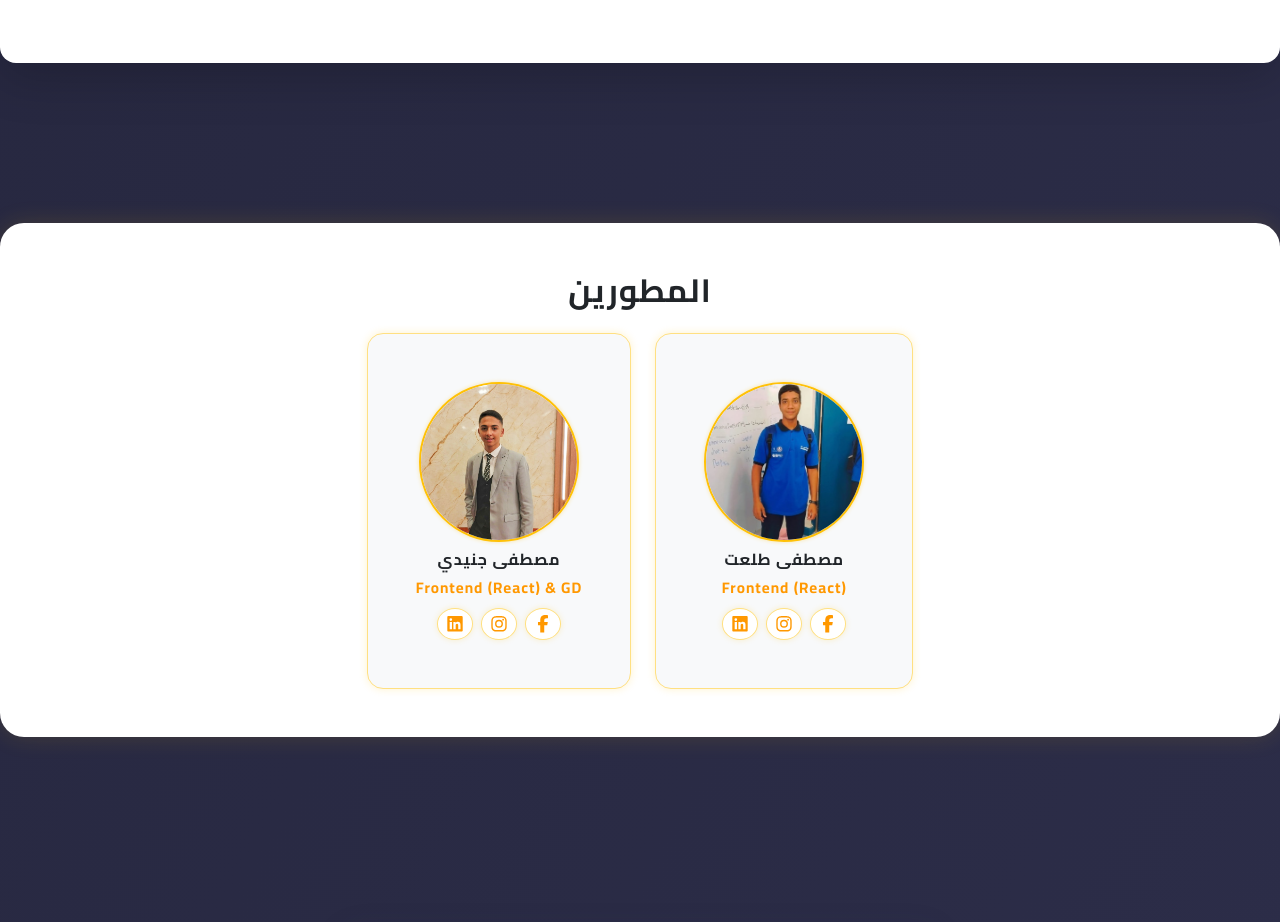
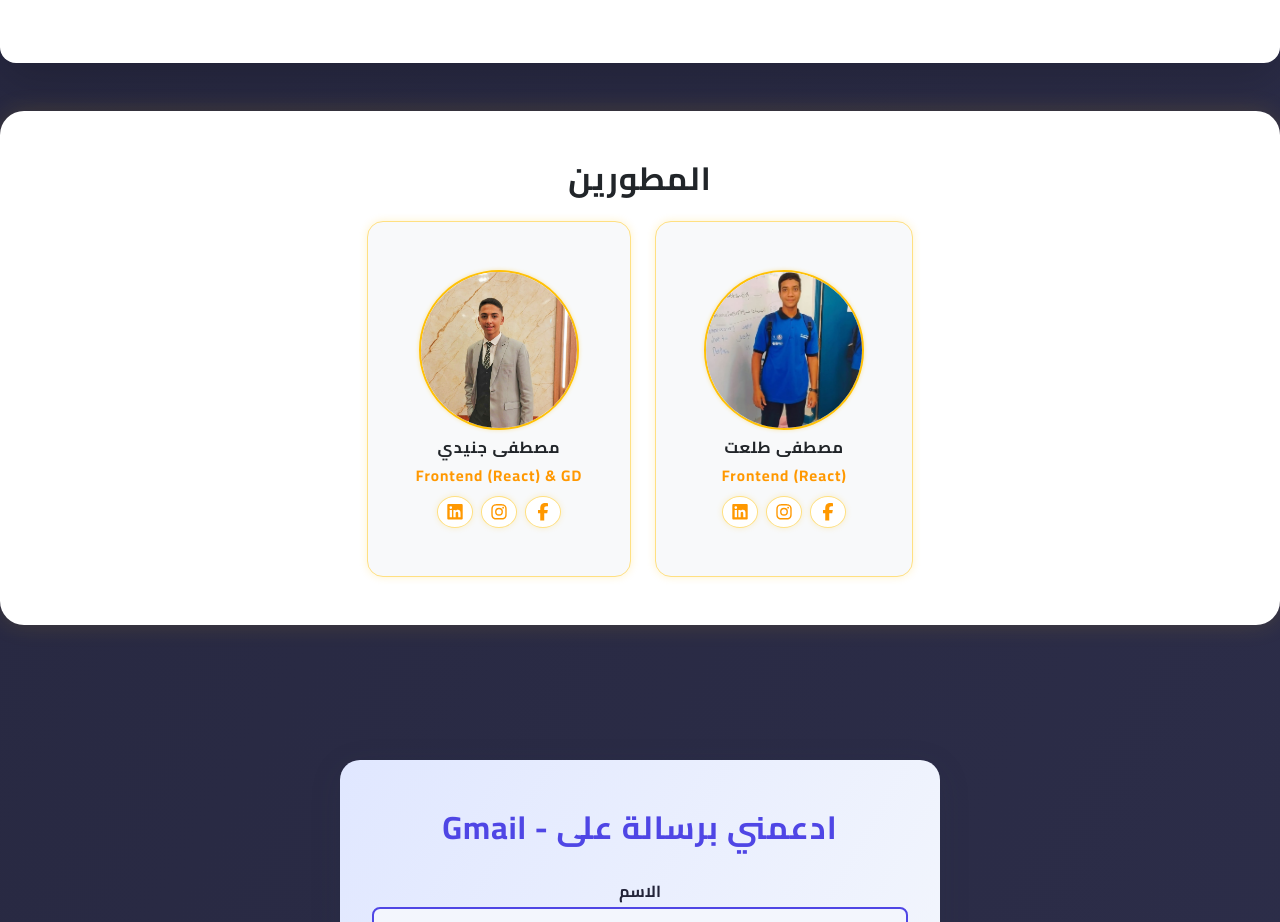
Before and after one commit to sasaelnoweshe-dotcom/Marwan-El-Khouly, a React (Vite) app: page / in a window 1280 px wide. Shown: the part 2809-3731 px from the top of the page. Built offline with nearby package versions, Linux system fonts and the light colour scheme.

Commit message:
Update devs.css

```diff
--- a/src/components/devs.css
+++ b/src/components/devs.css
@@ -3,12 +3,12 @@
   border-radius: 24px;
   box-shadow: 0 0 24px #ffc10722;
   width: 100%;
+  height: 100%;
   margin: 2em auto; /* يجعل القسم في المنتصف */
   display: flex;
   flex-direction: column;
   align-items: center;
-  margin-top: 160px;
-  margin-bottom: 100px;
+
 }
 
 
```
